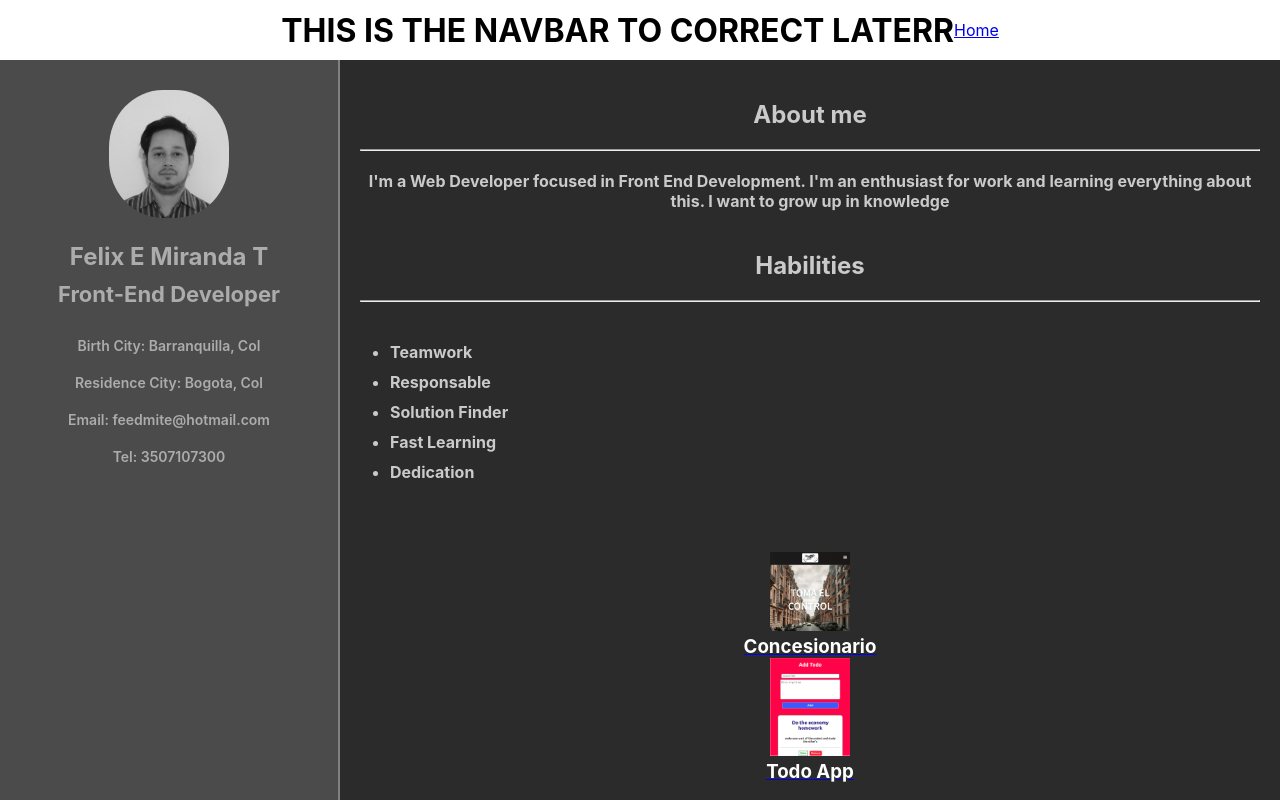
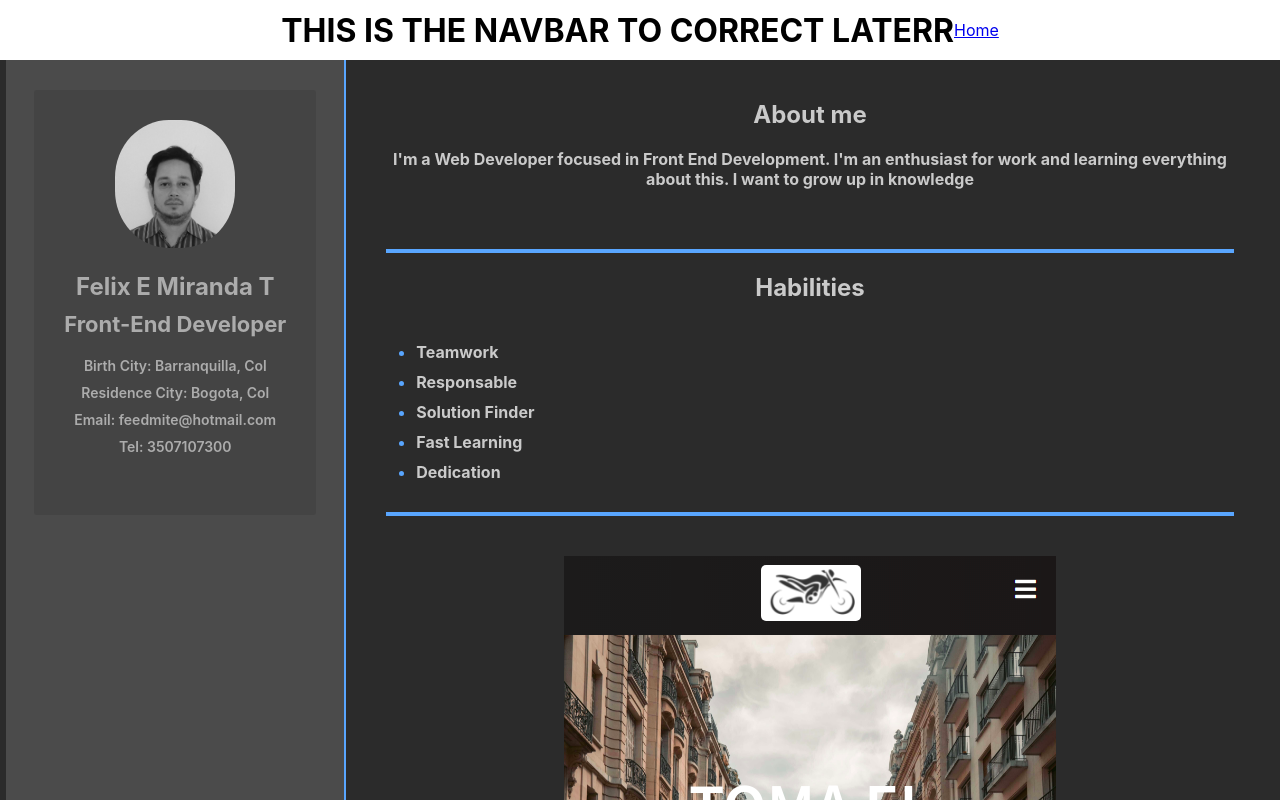
Before and after one commit to FemtDeveloper/my-portfolio, a React (Vite) app: page / in a window 1280 px wide. Shown: the top 800 px of the page. Built offline with nearby package versions, Linux system fonts and the light colour scheme.

Commit message:
fixing details

```diff
--- a/src/components/ProjectLinks.jsx
+++ b/src/components/ProjectLinks.jsx
@@ -7,12 +7,15 @@ const ProjectLinks = () => {
   return (
     <>
       <div className="projects-container">
-        <Link to="/concesionario">
+        <a
+          href="https://femtdeveloper.github.io/concesionario/"
+          target="_blank"
+        >
           <article>
             <img src={Concesionario} alt="" />
             <h3>Concesionario</h3>
           </article>
-        </Link>
+        </a>
         <Link to="/todoApp">
           <article>
             <img src={todoApp} alt="" />
--- a/src/components/concesionario/Concesionario.jsx
+++ /dev/null
@@ -1,11 +0,0 @@
-import React from "react";
-
-const Concesionario = () => {
-  return (
-    <div>
-      <h1>Este es el concesionario</h1>
-    </div>
-  );
-};
-
-export default Concesionario;
--- a/src/components/content/Content.css
+++ b/src/components/content/Content.css
@@ -1,17 +1,17 @@
 .content-container {
   display: flex;
   flex-direction: column;
-  margin-top: 40px;
 }
 
 .about-container,
 .skill-container {
-  padding: 0 20px 40px;
+  margin: 20px;
+  padding: 0 20px 20px;
   color: rgb(202, 202, 202);
   font-weight: 700;
 }
 h2 {
-  margin-bottom: 20px;
+  margin: 20px 0;
 }
 
 .about-container p {
@@ -26,6 +26,12 @@ ul {
 li {
   margin-top: 10px;
 }
+ul li::marker {
+  color: rgb(89, 166, 255);
+}
+hr {
+  border: rgb(89, 166, 255) 2px solid;
+}
 
 @media screen and (min-width: 540px) {
   .content-container {
--- a/src/components/content/Content.jsx
+++ b/src/components/content/Content.jsx
@@ -1,6 +1,5 @@
 import React from "react";
 import ProjectLinks from "../ProjectLinks";
-import Projects from "../projects/Projects";
 import "./Content.css";
 
 const Content = () => {
@@ -8,7 +7,6 @@ const Content = () => {
     <div className="content-container">
       <div className="about-container">
         <h2>About me</h2>
-        <hr />
         <p>
           I'm a Web Developer focused in Front End Development. I'm an
           enthusiast for work and learning everything about this. I want to grow
@@ -16,8 +14,8 @@ const Content = () => {
         </p>
       </div>
       <div className="skill-container">
+        <hr />
         <h2>Habilities</h2>
-        <hr />
         <ul>
           <li>Teamwork</li>
           <li>Responsable</li>
@@ -25,6 +23,7 @@ const Content = () => {
           <li>Fast Learning</li>
           <li>Dedication</li>
         </ul>
+        <hr />
       </div>
       <ProjectLinks />
     </div>
--- a/src/components/profile/Profile.css
+++ b/src/components/profile/Profile.css
@@ -4,9 +4,15 @@
   width: 100%;
   padding-top: 20px;
   color: rgb(172, 172, 172);
-  height: 100vh;
+  min-height: 100vh;
   background-color: rgb(75, 75, 75);
-  text-align: center;
+  align-items: center;
+}
+.fixed-profiled--container {
+  position: fixed;
+  background-color: rgb(68, 68, 68);
+  padding: 30px 30px 50px;
+  border-radius: 3px;
 }
 .profilePicture {
   width: 80%;
@@ -35,7 +41,7 @@
 
 @media screen and (min-width: 540px) {
   .profile-container {
-    border-right: solid grey 2px;
+    border-right: solid rgb(89, 166, 255) 2px;
     padding: 30px 10px;
     width: 70%;
     max-width: 340px;
--- a/src/components/profile/Profile.jsx
+++ b/src/components/profile/Profile.jsx
@@ -5,6 +5,7 @@ import profilePicture from "./../../imgs/profilePicture.jpeg";
 const Profile = () => {
   return (
     <div className="profile-container">
+      <div className="fixed-profiled--container">
         <figure>
           <img
             src={profilePicture}
@@ -19,6 +20,7 @@ const Profile = () => {
         <h5>Email: feedmite@hotmail.com</h5>
         <h5>Tel: 3507107300</h5>
       </div>
+    </div>
   );
 };
 
--- a/src/components/projects/Projects.jsx
+++ /dev/null
@@ -1,16 +0,0 @@
-import React from "react";
-import { Link, Route, Switch, BrowserRouter as Router } from "react-router-dom";
-import ProjectLinks from "../ProjectLinks";
-import "./Projects.css";
-
-const Projects = () => {
-  return (
-    <Router>
-      <Switch>
-        <Route path="/concesionario"></Route>
-      </Switch>
-    </Router>
-  );
-};
-
-export default Projects;
--- a/src/portafolioProjects/todoApp/TodoApp.css
+++ b/src/portafolioProjects/todoApp/TodoApp.css
@@ -1,7 +1,7 @@
 .todoApp-container {
   display: flex;
   align-content: center;
-  background-color: #eb4652;
+  background-color: #84bdff;
   min-height: 100vh;
   width: 100%;
 }
--- a/src/portafolioProjects/todoApp/components/todoItem/TodoItem.css
+++ b/src/portafolioProjects/todoApp/components/todoItem/TodoItem.css
@@ -14,7 +14,7 @@
   display: flex;
   align-self: flex-start;
   margin: 20px;
-  color: rgb(2, 50, 122);
+  color: #84bdff;
 }
 .todo-container p {
   text-align: center;
```
Also changed, not shown: src/components/concesionario/Concesionario.css (deleted). Lines whose indentation alone changed are shown as unchanged.
